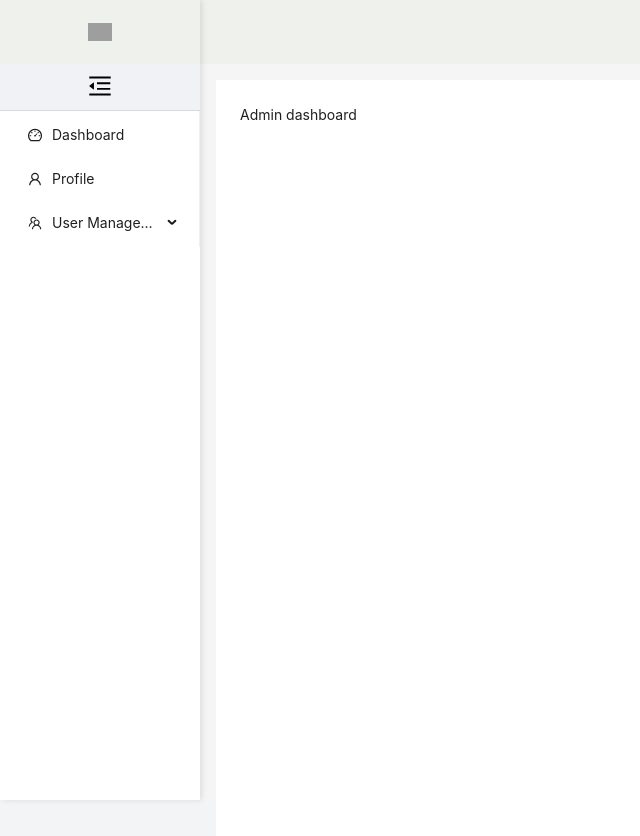
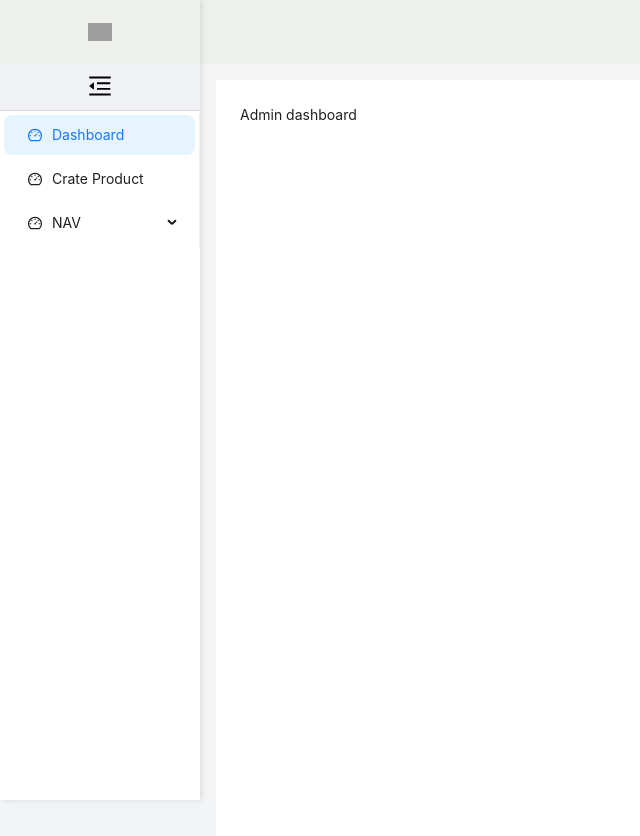
Before and after one commit to MehediMehad/Bicycle-Store-Client, a React (Vite) app: page /admin/dashboard in a window 1280 px wide. Shown: the top 836 px of the page, without its empty margins (0-640 px from the left). Built offline with nearby package versions, Linux system fonts and the light colour scheme; grey boxes are pictures that could not be loaded.

Commit message:
admin sidebar items and adminRoutes dynamical way handel

```diff
--- a/src/components/layout/AdminLayout.tsx
+++ b/src/components/layout/AdminLayout.tsx
@@ -1,50 +1,14 @@
-import { Layout, Menu, MenuProps } from "antd";
+import { Layout, Menu } from "antd";
 import logo from "../../assets/icons/logo.png";
-import {
-  DashboardOutlined,
-  MenuFoldOutlined,
-  MenuUnfoldOutlined,
-  PlusOutlined,
-  TeamOutlined,
-  UserOutlined,
-} from "@ant-design/icons"; // Icons for trigger
+import { MenuFoldOutlined, MenuUnfoldOutlined } from "@ant-design/icons"; // Icons for trigger
 import React from "react";
 import { Outlet } from "react-router-dom";
+import { adminSidebarItems } from "../../routes/admin.routes";
 
 const { Header, Content, Sider } = Layout;
 
 const AdminLayout = () => {
   const [collapsed, setCollapsed] = React.useState(false);
-
-  const items: MenuProps["items"] = [
-    {
-      key: "1",
-      icon: <DashboardOutlined />, // Icon for Dashboard
-      label: "Dashboard",
-    },
-    {
-      key: "2",
-      icon: <UserOutlined />, // Icon for Profile
-      label: "Profile",
-    },
-    {
-      key: "3",
-      icon: <TeamOutlined />, // Icon for User Management
-      label: "User Management",
-      children: [
-        {
-          key: "11",
-          icon: <PlusOutlined />, // Icon for Create Admin
-          label: "Create Admin",
-        },
-        {
-          key: "12",
-          icon: <PlusOutlined />, // Icon for Create Student
-          label: "Create Student",
-        },
-      ],
-    },
-  ];
 
   return (
     <Layout style={{ height: "100vh" }}>
@@ -103,8 +67,8 @@ const AdminLayout = () => {
         <Menu
           theme="light"
           mode="inline"
-          defaultSelectedKeys={["4"]}
-          items={items}
+          defaultSelectedKeys={["Dashboard"]}
+          items={adminSidebarItems}
         />
       </Sider>
       <Layout>
--- a/src/routes/admin.routes.tsx
+++ b/src/routes/admin.routes.tsx
@@ -1,14 +1,84 @@
+import { DashboardOutlined, PlusOutlined } from "@ant-design/icons";
+import { TAdminSidebarItem, TRoute } from "../types";
+import { NavLink } from "react-router-dom";
+
 export const adminPaths = [
   {
+    name: "Dashboard",
     path: "dashboard",
+    icon: <DashboardOutlined />,
     element: <h1>Admin dashboard</h1>,
   },
   {
+    name: "Crate Product",
     path: "crate-product",
+    icon: <DashboardOutlined />,
     element: <h1>Crate Product</h1>,
   },
   {
-    path: "manage-product",
-    element: <h1>manage-product</h1>,
+    name: "User Management",
+    icon: <DashboardOutlined />,
+    children: [
+      {
+        name: "Crate User",
+        path: "crate-user",
+        icon: <PlusOutlined />,
+        element: <h1>crate-user</h1>,
+      },
+    ],
   },
 ];
+
+export const adminSidebarItems = adminPaths.reduce(
+  (acc: TAdminSidebarItem[], item) => {
+    if (item.path && item.element && item.icon) {
+      acc.push({
+        key: item.name,
+        label: <NavLink to={`/admin/${item.path}`}>{item.name}</NavLink>,
+        icon: item.icon,
+      });
+    }
+    if (!item.icon) {
+      acc.push({
+        key: item.name,
+        label: <NavLink to={`/admin/${item.path}`}>{item.name}</NavLink>,
+      });
+    }
+    if (item.children) {
+      acc.push({
+        key: item.name,
+        label: "NAV",
+        icon: item.icon,
+        children: item.children.map((child) => {
+          return {
+            key: child.name,
+            label: <NavLink to={`/admin/${child.path}`}>{child.name}</NavLink>,
+            icon: child.icon,
+          };
+        }),
+      });
+    }
+
+    return acc;
+  },
+  []
+);
+
+export const adminRoutes = adminPaths.reduce((acc: TRoute[], item) => {
+  if (item.path && item.element) {
+    acc.push({
+      path: item.path,
+      element: item.element,
+    });
+  }
+  if (item.children) {
+    item.children.forEach((child) => {
+      acc.push({
+        path: child.path,
+        element: child.element,
+      });
+    });
+  }
+
+  return acc;
+}, []);
--- a/src/routes/routes.tsx
+++ b/src/routes/routes.tsx
@@ -1,7 +1,7 @@
 import { createBrowserRouter } from "react-router-dom";
 import MainLayout from "../components/layout/MainLayout";
 import AdminLayout from "../components/layout/AdminLayout";
-import { adminPaths } from "./admin.routes";
+import { adminRoutes } from "./admin.routes";
 import { userPaths } from "./user.routes";
 
 const routes = createBrowserRouter([
@@ -13,7 +13,7 @@ const routes = createBrowserRouter([
   {
     path: "/admin",
     element: <AdminLayout />,
-    children: adminPaths,
+    children: adminRoutes,
   },
   {
     path: "/login",
--- /dev/null
+++ b/src/types/index.ts
@@ -0,0 +1 @@
+export * from "./sidebar.type";
--- /dev/null
+++ b/test.js
@@ -0,0 +1,60 @@
+const adminPaths2 = [
+  {
+    name: "Dashboard",
+    path: "dashboard",
+    icon: "DashboardOutlined😂",
+    element: "<h1>Admin dashboard</h1>",
+  },
+  {
+    name: "Crate Product",
+    path: "crate-product",
+    icon: "DashboardOutlined😂",
+    element: "<h1>Crate Product</h1>",
+  },
+  {
+    name: "User Management",
+    icon: "DashboardOutlined😂",
+    children: [
+      {
+        name: "Crate User",
+        path: "crate-user",
+        icon: "DashboardOutlined😂",
+        element: "<h1>crate-user</h1>",
+      },
+    ],
+  },
+];
+
+const newArray = adminPaths2.reduce((acc, item) => {
+  if (item.path && item.element && item.icon) {
+    acc.push({
+      key: item.name,
+      label: "NAV",
+      icon: "ICON",
+    });
+  }
+  if (!item.icon) {
+    acc.push({
+      key: item.name,
+      label: "NAV",
+    });
+  }
+  if (item.children) {
+    acc.push({
+      key: item.name,
+      label: "NAV",
+      icon: "ICON",
+      children: item.children.map((child) => {
+        return {
+          key: child.name,
+          label: "NAV",
+          icon: "ICON",
+        };
+      }),
+    });
+  }
+
+  return acc;
+}, []);
+
+console.log(newArray);
```
Also changed, not shown: src/types/sidebar.type.ts (added, +21 -0 lines).
